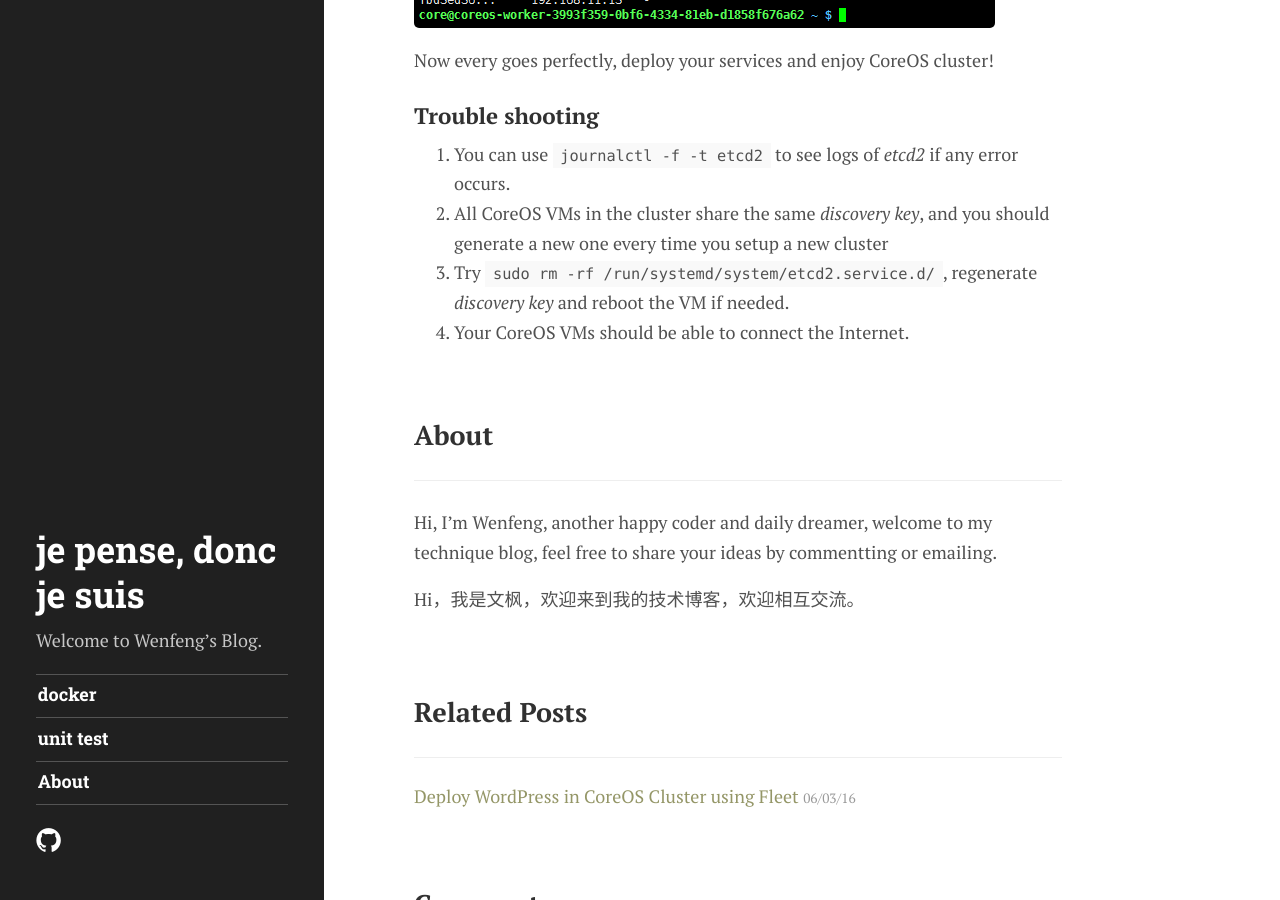
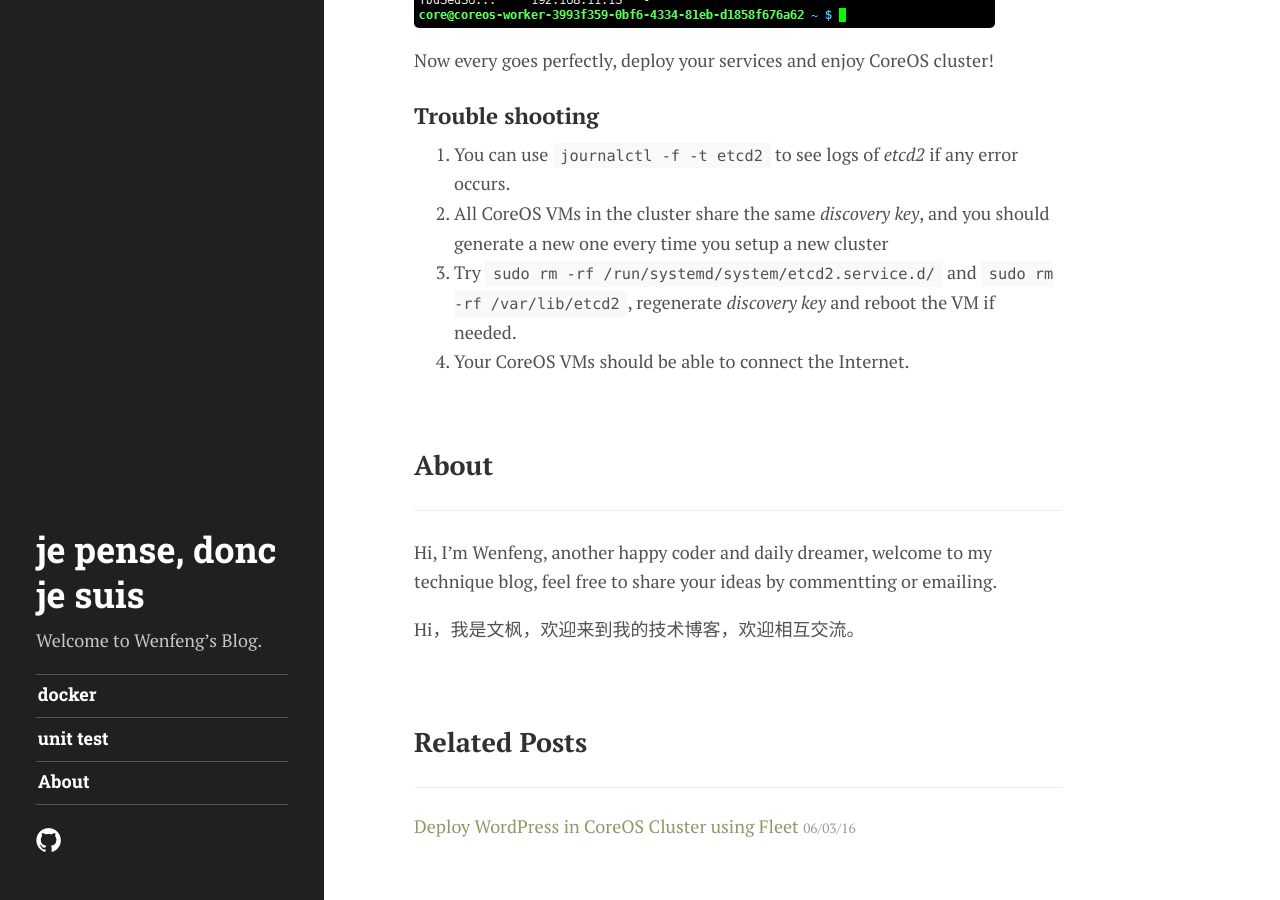
Before and after one commit to Wenfeng-GAO/Wenfeng-GAO.github.io, a Jekyll site: the page built from _posts/2016-05-30-setup-coreos-cluster-in-virtualbox.markdown, in a window 1280 px wide and 900 px high, scrolled down 4873 px. Built offline with Jekyll 4.4.1, drawn with Linux system fonts in a browser that asks for light colours; some web fonts are replaced; comment, search, counter and statistics services are not loaded.

Commit message:
Add import fix

```diff
--- a/_posts/2016-05-30-setup-coreos-cluster-in-virtualbox.markdown
+++ b/_posts/2016-05-30-setup-coreos-cluster-in-virtualbox.markdown
@@ -153,5 +153,5 @@
 1. You can use `journalctl -f -t etcd2` to see logs of *etcd2* if any error occurs.
 2. All CoreOS VMs in the cluster share the same *discovery key*, and you should generate a new one every time you
 setup a new cluster
-3. Try `sudo rm -rf  /run/systemd/system/etcd2.service.d/`, regenerate *discovery key* and reboot the VM if needed.
+3. Try `sudo rm -rf  /run/systemd/system/etcd2.service.d/` and `sudo rm -rf /var/lib/etcd2`, regenerate *discovery key* and reboot the VM if needed.
 4. Your CoreOS VMs should be able to connect the Internet.
```
